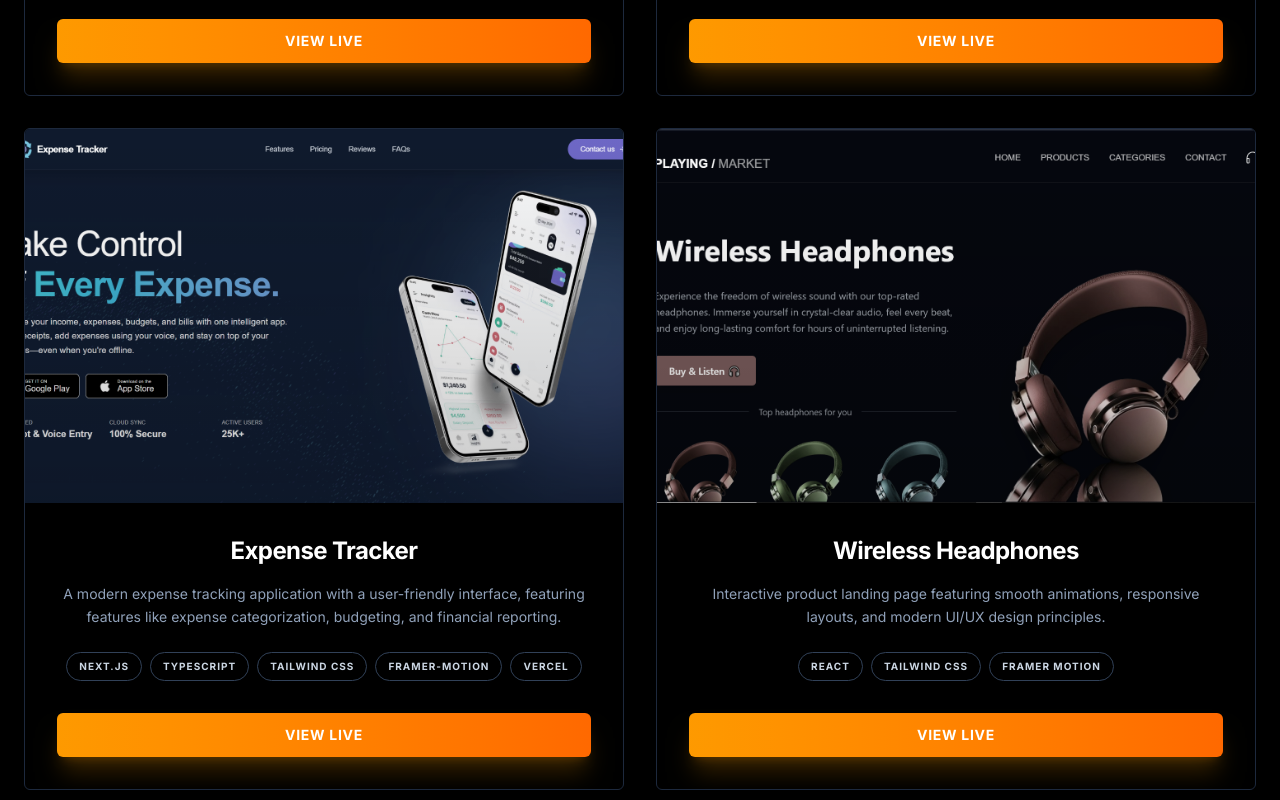
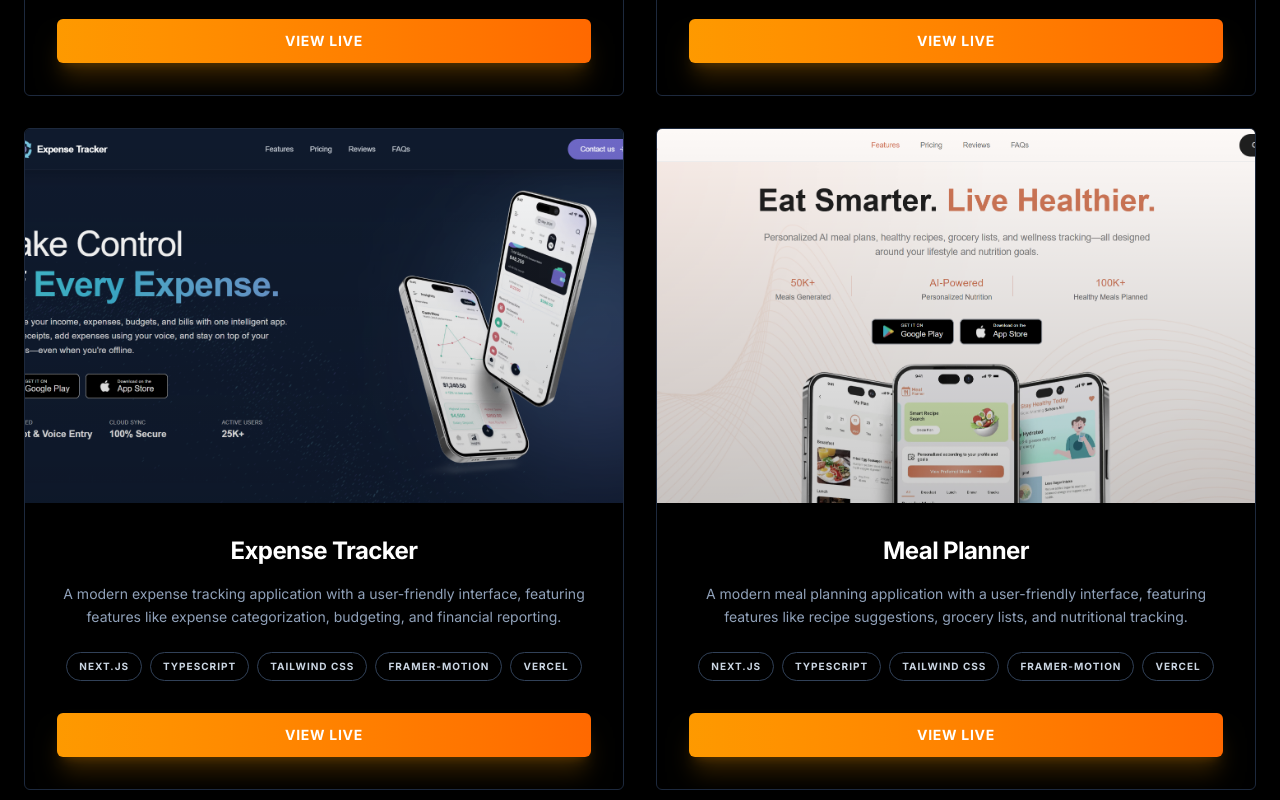
Before and after one commit to waleedtechdev09-glitch/Portfolio, a Next.js app: page /projects in a window 1280 px wide. Shown: the part 1600-2400 px from the top of the page. Built offline with nearby package versions, Linux system fonts and the light colour scheme.

Commit message:
feat(ui): add Meal Planner project to project section
Add the Meal Planner project to the project list, including its
description, technologies, live URL, and a new project image.
Update project IDs to maintain correct sequencing.

```diff
--- a/components/ProjectSection.tsx
+++ b/components/ProjectSection.tsx
@@ -87,6 +87,22 @@ const projects: Project[] = [
   },
   {
     id: "6",
+    title: "Meal Planner",
+    description:
+      "A modern meal planning application with a user-friendly interface, featuring features like recipe suggestions, grocery lists, and nutritional tracking.",
+    image: "/meal-planner.png",
+    technologies: [
+      "Next.js",
+      "TypeScript",
+      "Tailwind CSS",
+      "Framer-Motion",
+      "Vercel",
+    ],
+
+    liveUrl: "https://meal-planner-website-sooty.vercel.app",
+  },
+  {
+    id: "7",
     title: "Wireless Headphones ",
     description:
       "Interactive product landing page featuring smooth animations, responsive layouts, and modern UI/UX design principles.",
@@ -96,7 +112,7 @@ const projects: Project[] = [
     liveUrl: "https://wireless-headphones-deployment.vercel.app",
   },
   {
-    id: "7",
+    id: "8",
     title: "Coders Coffee Shop",
     description:
       "Interactive product landing page featuring smooth animations, responsive layouts, and modern UI/UX design principles.",
```
Also changed, not shown: public/meal-planner.png (added).
